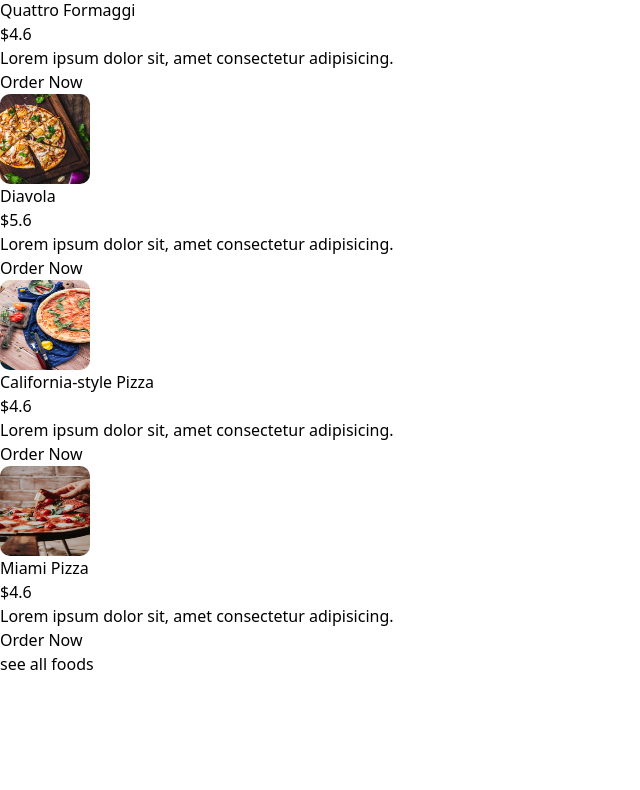
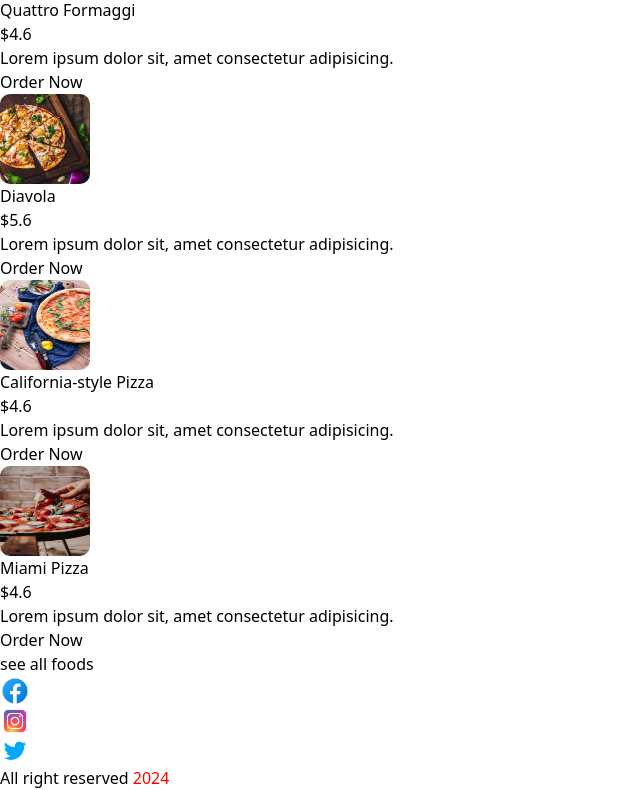
Before and after one commit to HasnainAli313/food-delivery, a React (Vite) app: page / in a window 1280 px wide. Shown: the part 1942-2732 px from the top of the page, without its empty margins (0-640 px from the left). Before the commit the page ends 2618 px from the top, so only its background shows below. Built offline with nearby package versions, Linux system fonts and the light colour scheme.

Commit message:
added Footer

```diff
--- a/src/App.jsx
+++ b/src/App.jsx
@@ -2,6 +2,7 @@ import Navbar from './components/Navbar'
 import Hero from './components/Hero'
 import ExploreFoods from './components/ExploreFoods'
 import FoodMenu from './components/FoodMenu'
+import Footer from './components/Footer'
 
 function App() {
   return (
@@ -10,6 +11,7 @@ function App() {
     <Hero></Hero>
     <ExploreFoods></ExploreFoods>
     <FoodMenu></FoodMenu>
+    <Footer></Footer>
     </>
   )
 }
--- /dev/null
+++ b/src/components/Footer.jsx
@@ -0,0 +1,27 @@
+import React from 'react'
+import facebook from "../assets/facebook.png"
+import instagram from "../assets/instagram.png"
+import twitter from "../assets/twitter.png"
+
+function Footer() {
+  return (
+   <>
+    <footer className=''>
+        <div className='flex gap-3 justify-center p-3'>
+        <a href="https://facebook.com">
+            <img style={{width:"30px"}} src={facebook} alt="" />
+        </a>
+        <a href="https://instagram.com">
+            <img style={{width:"30px"}} src={instagram} alt="" />
+        </a>
+        <a href="https://twitter.com">
+            <img style={{width:"30px"}} src={twitter} alt="" />
+        </a>
+        </div>
+        <p className='text-center'>All right reserved <span style={{color:"red"}}>2024</span></p>
+    </footer>
+   </>
+  )
+}
+
+export default Footer
```
